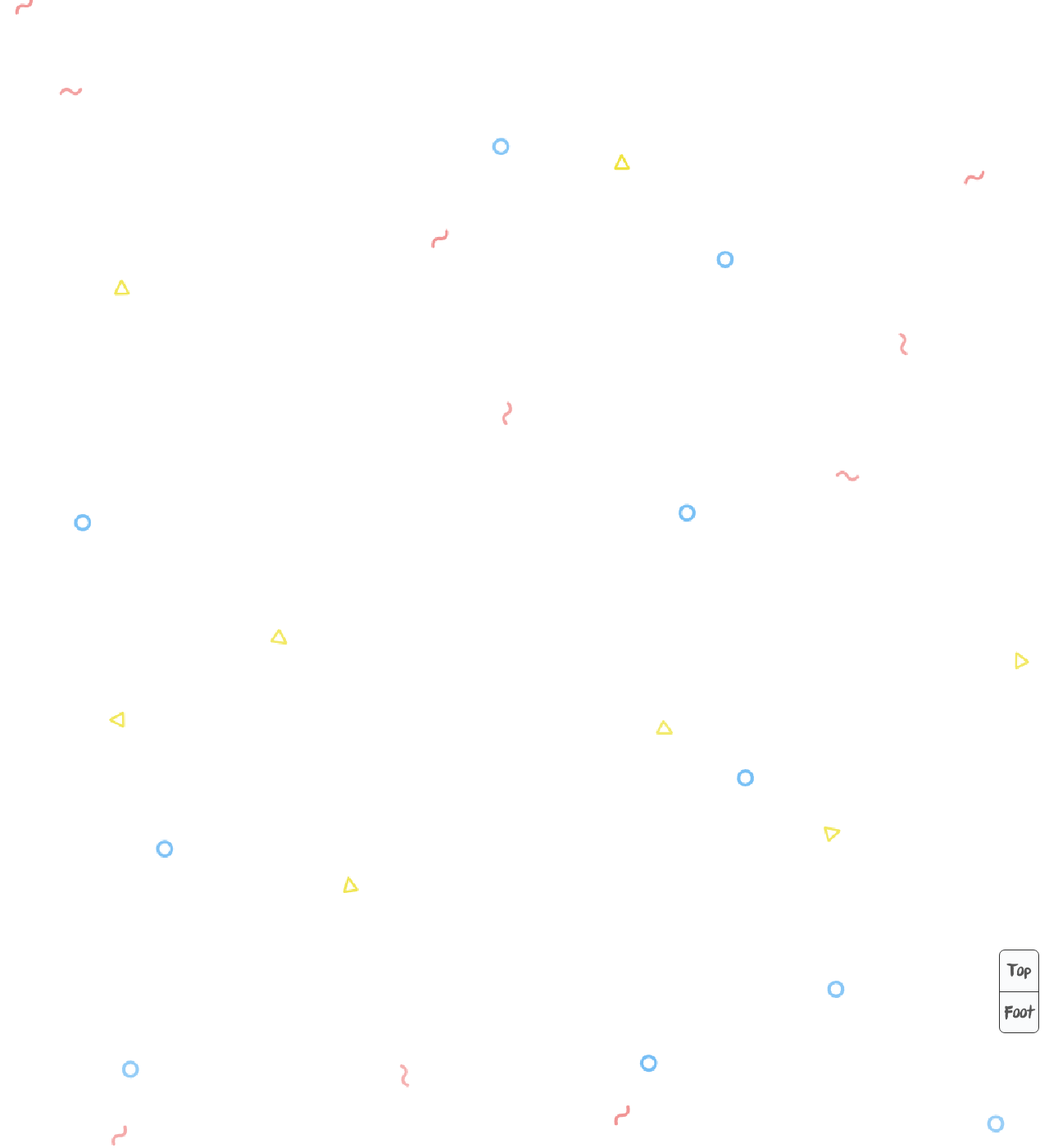
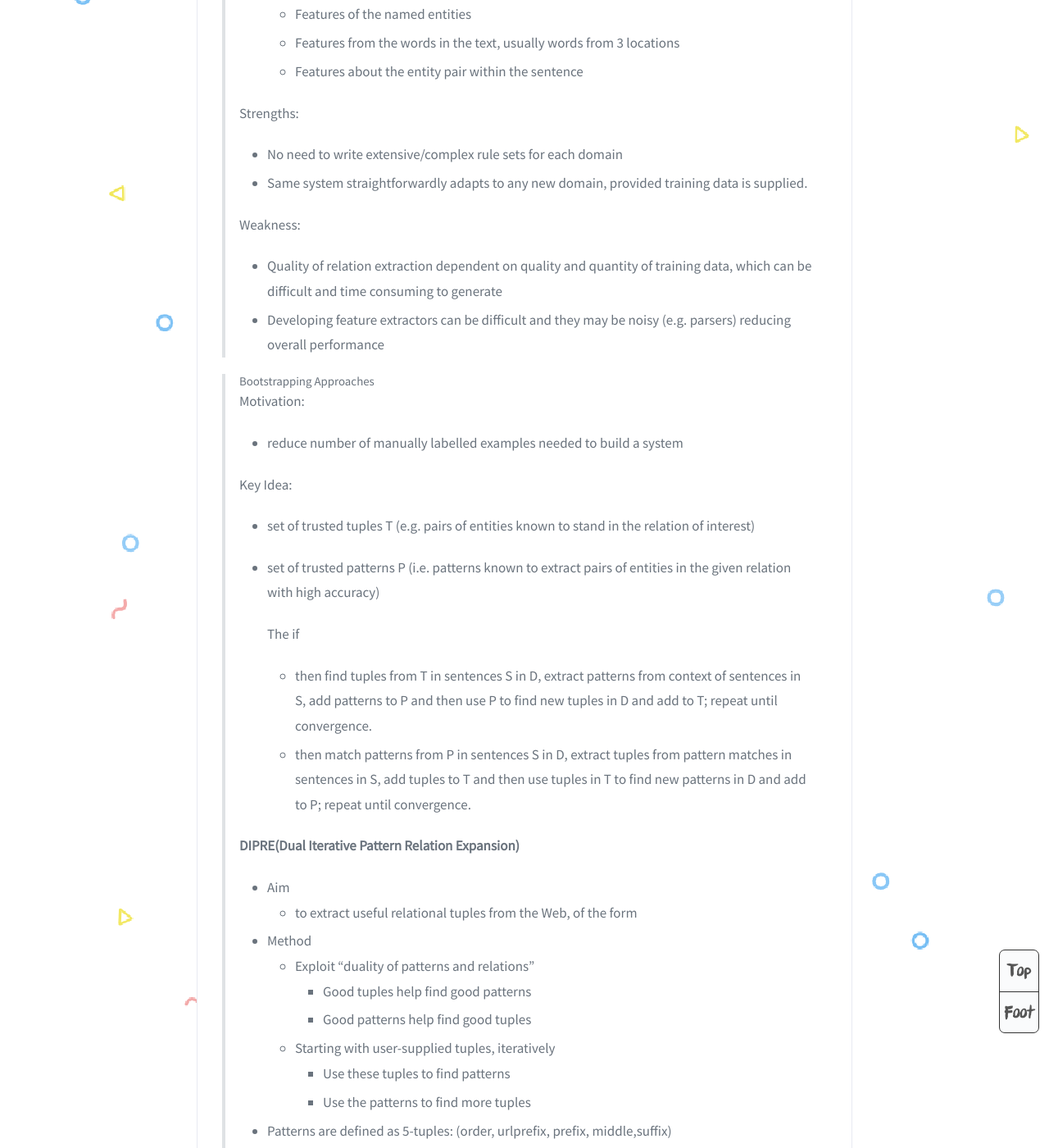
Before and after one commit to DoHerasYang/DoHerasYang.github.io, a Jekyll site: the page built from _posts/2020-1-13-TextProcessing.md, in a window 1280 px wide and 1400 px high, scrolled down 51475 px. Shown: the whole window at 82% size. Built offline with Jekyll 4.4.1, drawn with Linux system fonts in a browser that asks for light colours; comment, search, counter and statistics services are not loaded; some of the changed text lies outside the part shown.

Commit message:
Update 2020-1-13-TextProcessing.md

```diff
--- a/_posts/2020-1-13-TextProcessing.md
+++ b/_posts/2020-1-13-TextProcessing.md
@@ -1132,11 +1132,129 @@ Common to just use the words, but pre-process them for generalisation.
 > + The writing of rules has no end
 > + New rules needed for every new domain( pattern action rules for shallow approaches; transduction rules for deep approaches)
 
-> Suppervised Learning Approaches
+> ##### Suppervised Learning Approaches
 >
 > What to be learned?
 >
 > + **Rules** that
 >   +  Match to all and only relation bearing sentences
 >   + Capture sunstrings within the matched text that correspond to relation arguments
-> +
+> + **Binary classifier**
+>   + containing instances of the entity types between which the relation holds
+>   + As with NER can be divided into detection and classification stages:
+>
+> Process:
+>
+> + Assume entities to be related already tagged
+> + Use any algorithm for learning binary classifiers to learn to distinguishinstances (typically sentences) where
+>   + entities co-occur and relation holds (positive instances)
+>   + entities cooccur anreation os (positive instances)
+> + Features used fall into 3 broad classes:
+>   + Features of the named entities
+>   + Features from the words in the text, usually words from 3 locations
+>   + Features about the entity pair within the sentence
+>
+> Strengths:
+>
+> + No need to write extensive/complex rule sets for each domain
+> + Same system straightforwardly adapts to any new domain, provided training data is supplied.
+>
+> Weakness:
+>
+> + Quality of relation extraction dependent on quality and quantity of training data, which can be difficult and time consuming to generate
+> + Developing feature extractors can be difficult and they may be noisy (e.g. parsers) reducing overall performance
+
+> ##### Bootstrapping Approaches
+>
+> Motivation:
+>
+> + reduce number of manually labelled examples needed to build a system
+>
+> Key Idea:
+>
+> + set of trusted tuples T (e.g. pairs of entities known to stand in the relation of interest)
+>
+> + set of trusted patterns P (i.e. patterns known to extract pairs of entities in the given relation with high accuracy)
+>
+>   The if
+>
+>   + then find tuples from T in sentences S in D, extract patterns from context of sentences in S, add patterns to P and then use P to find new tuples in D and add to T; repeat until convergence.
+>   + then match patterns from P in sentences S in D, extract tuples from pattern matches in sentences in S, add tuples to T and then use tuples in T to find new patterns in D and add to P; repeat until convergence.
+>
+> **DIPRE(Dual Iterative Pattern Relation Expansion)**
+>
+> + Aim
+>   + to extract useful relational tuples from the Web, of the form
+> + Method
+>   + Exploit “duality of patterns and relations”
+>     + Good tuples help find good patterns
+>     + Good patterns help find good tuples
+>   + Starting with user-supplied tuples, iteratively
+>     + Use these tuples to find patterns
+>     + Use the patterns to find more tuples
+> + Patterns are defined as 5-tuples:
+>   (order, urlprefix, prefix, middle,suffix)
+> + Occurrences are defined as 7-tuples:
+>   (author,title, order, url, prefix, middle,suffix)
+> + An algorithm for generating a pattern given a set of occurrences is described
+>   + Algorithm inisists order and middle of all occurrences is the same – they form part of the generated pattern
+>   + Additionally pattern contains
+>     + longest matching prefix of the url of all the occurrences
+>     + longest matching suffix of the prefix of all the occurrences
+>     + longest matching prefix of the suffix of all the occurrences
+>     + See Brin (1999) for details
+> + Patterns are assessed for specificity and rejected if their specificity is too low, i.e. if they are too general.
+> + Conclusion
+>   + Strengths:
+>     + Need for manually labelled training data is eliminated
+>   + Weaknesses:
+>     + Can suffer from <u>semantic drift</u> – when an erroneous pattern introduces erroneous tuples, which in turn lead to erroneous patterns
+>     + Works well when significant redudancy in assertion of specific tuples an in use of specific patterns to express a relation
+>     + Issues when multiple relations hold between the same pair of entities
+
+> ##### Distant Supervision Approaches
+>
+> Aim:
+>
+> + reduce/eliminate the need for manually labelled training data
+>
+> Key Idea:
+>
+> + Suppose we have a large document collection D plus a structured data source (e.g. a database) R that contains
+>   + many instances of a relation of interest in, e.g., a relational table
+>   + optionally, for each relation instance a link to a document in D providing evidence for the relation
+>
+> Method:
+>
+> + search for sentences in D containing the entity pairs that occur in relation instances (tuples) in R
+> + label these sentences as positive occurrences of the relation instance
+> + use the labelled sentences as training data to train a standard supervised relation extractor
+>
+> **Freebase** - a free on-line database of structured semantic data
+>
+> **Distant Supervision Assumption**
+>
+> if two entities participate in a relation, any sentence that contains those two entities might express
+> that relation.
+>
+> + combine features from multiple mentions to get a richer feature vector
+> + use multiclass logistic regression as a learning framework
+> + At test time features are combined from all occurrences of a given entity pair in the test data and the most likely relation is assigned
+>
+> **Negative instances**
+>
+> + to get these, randomly select entity pairs that do not appear in any Freebase relation and extract features for them
+> + Freease reation anextract eatures or tem these rare occurrences should be low
+>
+> Conclusion:
+>
+> + Strengths:
+>   + Need for manually labelled training data is eliminated
+>   + Can very rapidly get extractors for a wide range of relations
+> + Weakness:
+>   + Precision still lags behind best knowledge-engineered/directly supervised learning approaches
+>   + Only works if a good supply of structured data is available for the relation(s) of interest
+
+---
+
+## Past Paper
```
